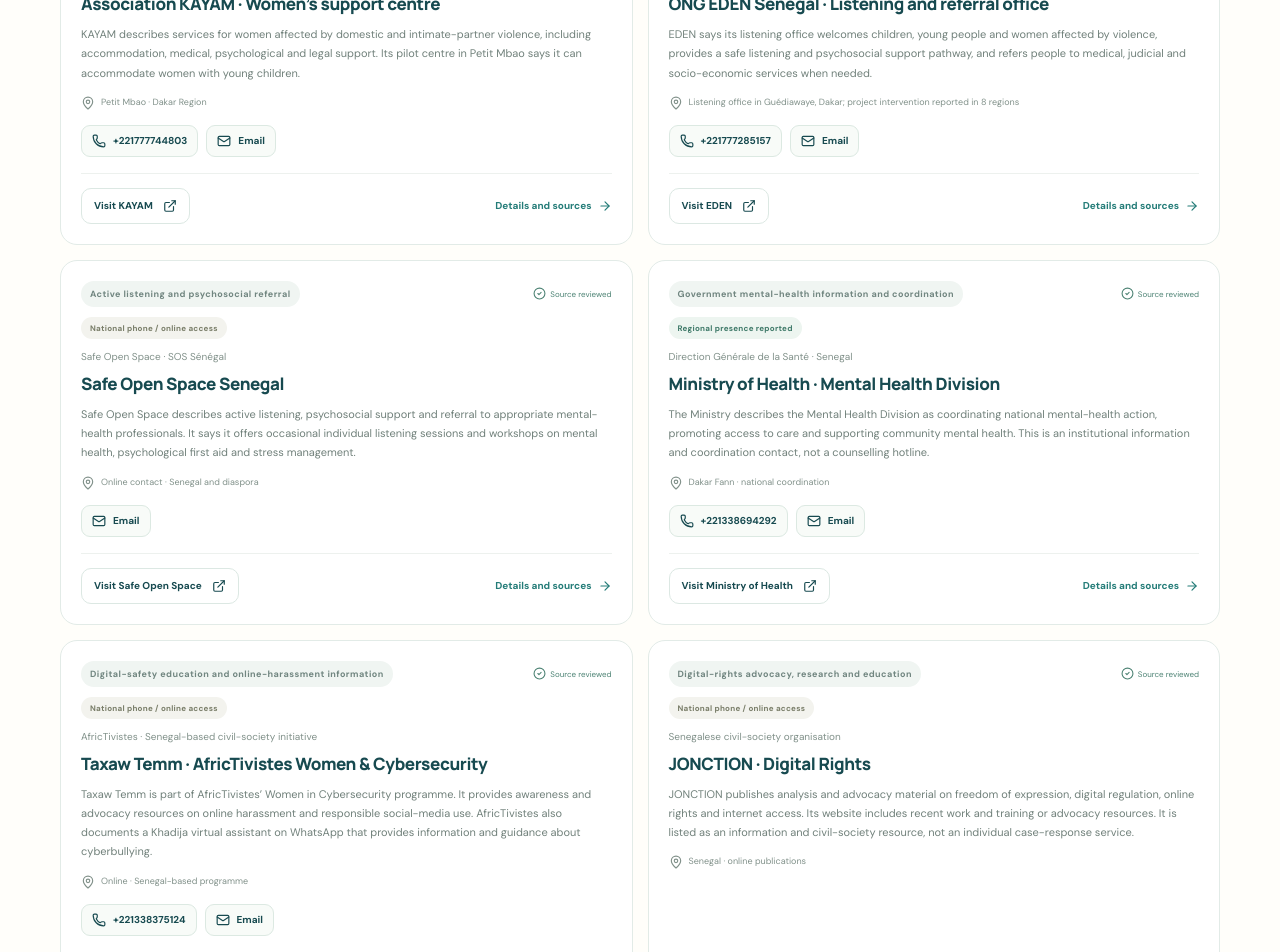
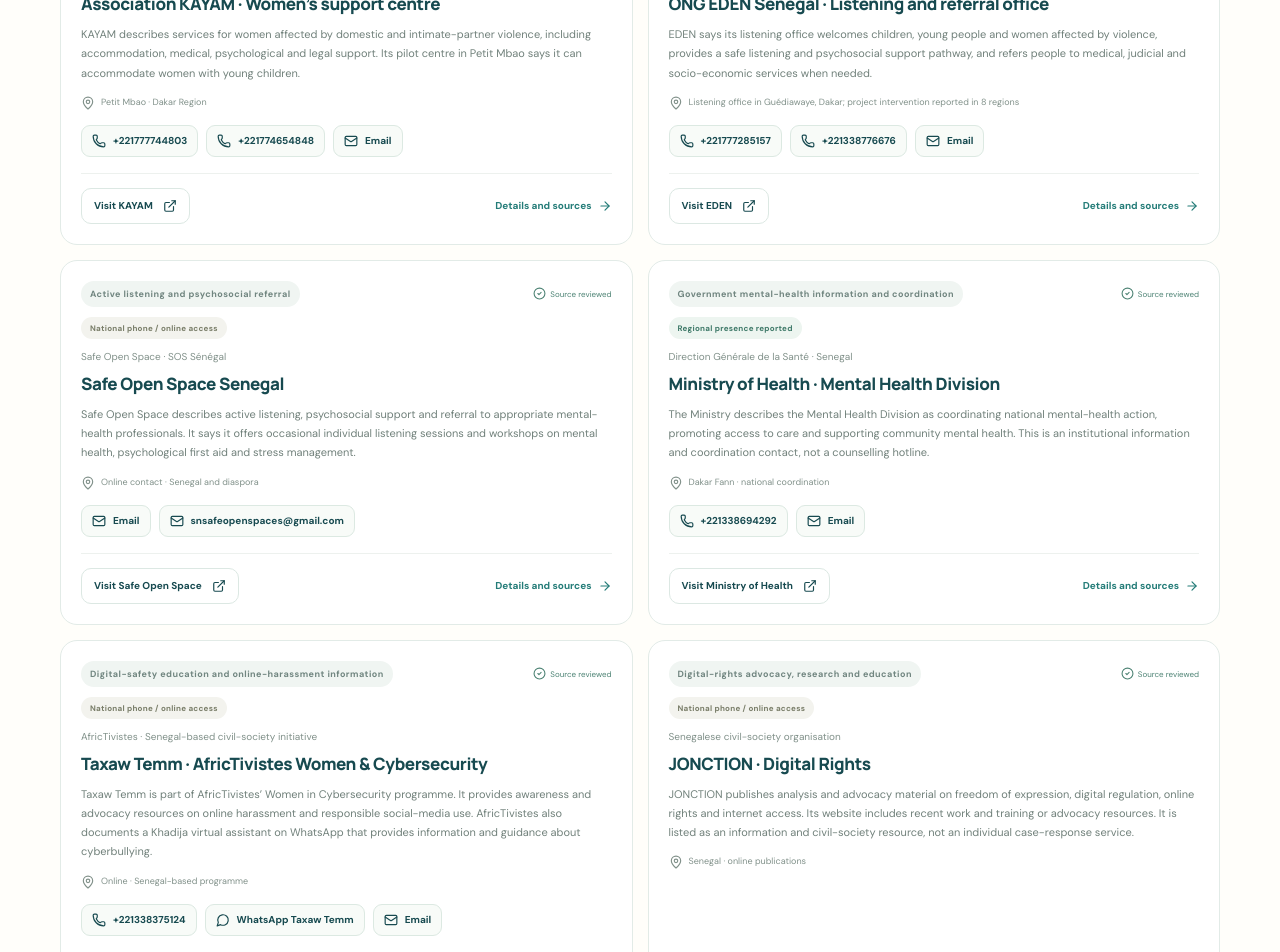
Before and after one commit to aocreativity-dev/safespace, a React (Vite) app: page / in a window 1280 px wide. Shown: the part 7200-8152 px from the top of the page. Built offline with nearby package versions, Linux system fonts and the light colour scheme.

Commit message:
Show secondary phone, WhatsApp and location details in support directory

```diff
--- a/src/main.jsx
+++ b/src/main.jsx
@@ -531,8 +531,11 @@ function App() {
               <div className="support-coverage"><MapPin size={14}/>{resource.coverage[lang]}</div>
               <div className="support-contact-actions">
                 {resource.phone && <a className="support-contact-link" href={"tel:"+resource.phone}><Phone size={14}/>{resource.phone}</a>}
+                {resource.additionalPhones?.map(number=><a className="support-contact-link" href={"tel:"+number} key={number}><Phone size={14}/>{number}</a>)}
                 {resource.emergencyNumbers?.map(item=><a className="support-contact-link emergency-link" href={"tel:"+item.number} key={item.number}><Phone size={14}/>{item.label[lang]} {item.number}</a>)}
+                {resource.whatsappNumber && <a className="support-contact-link" href={"https://wa.me/"+resource.whatsappNumber.replace(/[^0-9]/g,"")} target="_blank" rel="noreferrer"><MessageCircle size={14}/>{resource.whatsappLabel?.[lang] || "WhatsApp"}</a>}
                 {resource.email && <a className="support-contact-link" href={"mailto:"+resource.email}><Mail size={14}/>{t.directoryEmail}</a>}
+                {resource.additionalEmails?.map(address=><a className="support-contact-link" href={"mailto:"+address} key={address}><Mail size={14}/>{address}</a>)}
               </div>
               <div className="support-card-footer">
                 <a className="btn btn-secondary support-open-link" href={resource.url} target="_blank" rel="noreferrer">{resource.contactLabel[lang]}<ExternalLink size={14}/></a>
@@ -571,7 +574,7 @@ function App() {
               <div><span>{t.directoryCoverage}</span><strong>{selectedSupport.coverage[lang]}</strong></div>
               <div><span>{t.directoryLastChecked}</span><strong>{selectedSupport.checked}</strong></div>
             </div>
-            <section className="support-detail-block"><h3>{t.directoryLocationDetails}</h3><p>{selectedSupport.locationNote[lang]}</p></section>
+            <section className="support-detail-block"><h3>{t.directoryLocationDetails}</h3>{selectedSupport.address?.[lang] && <p>{selectedSupport.address[lang]}</p>}<p>{selectedSupport.locationNote[lang]}</p></section>
             <section className="support-detail-block"><h3>{t.directoryLimit}</h3><p>{selectedSupport.note[lang]}</p></section>
             <section className="support-detail-block"><h3>{t.directoryVerification}</h3><p>{selectedSupport.checkStatus[lang]}</p></section>
             <section className="support-detail-block"><h3>{t.directorySources}</h3>
```
